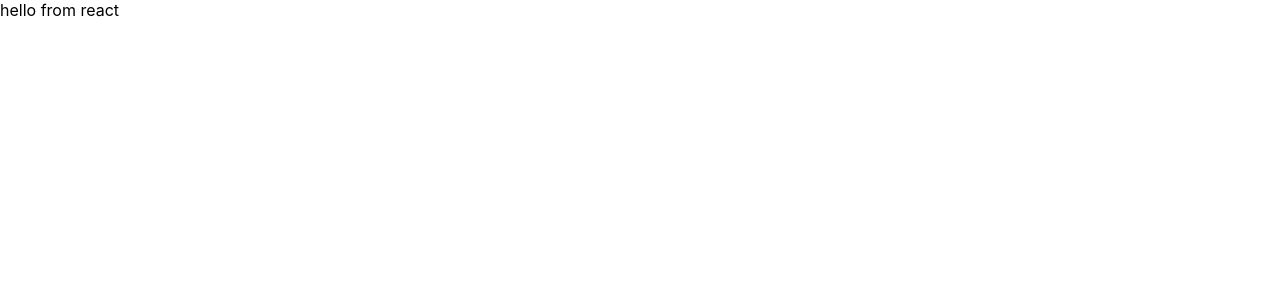
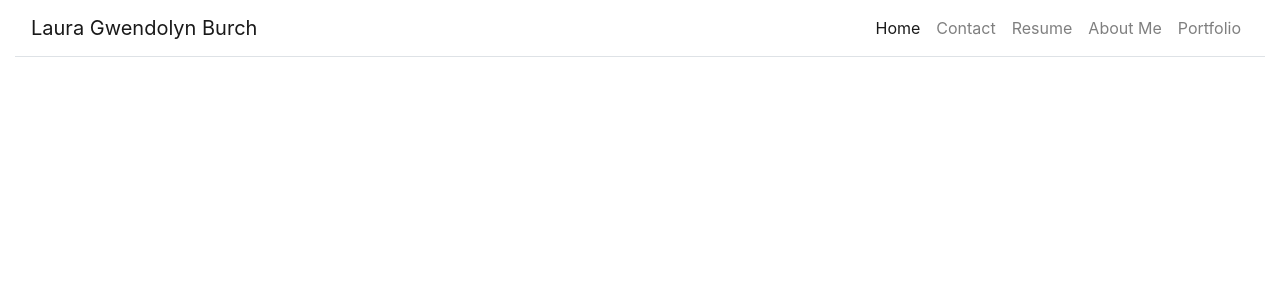
Before and after one commit to LauraGwendolynBurch/portfolio_react, a React (Create React App) app in the folder portfolio-react/: page / in a window 1280 px wide. Shown: the top 300 px of the page. Built offline with nearby package versions, Linux system fonts and the light colour scheme.

Commit message:
added a navBar and links

```diff
--- a/portfolio-react/package.json
+++ b/portfolio-react/package.json
@@ -6,8 +6,11 @@
     "@testing-library/jest-dom": "^5.11.9",
     "@testing-library/react": "^11.2.5",
     "@testing-library/user-event": "^12.8.3",
+    "bootstrap": "^4.6.0",
     "react": "^17.0.1",
+    "react-bootstrap": "^1.5.1",
     "react-dom": "^17.0.1",
+    "react-router-dom": "^5.2.0",
     "react-scripts": "4.0.3",
     "web-vitals": "^1.1.0"
   },
--- a/portfolio-react/src/App.js
+++ b/portfolio-react/src/App.js
@@ -1,18 +1,24 @@
 import React from 'react';
+import { BrowserRouter as Router, Switch, NavLink } from 'react-router-dom';
+import Container from 'react-bootstrap/Container';
+import Navbar from 'react-bootstrap/Navbar';
+import Nav from 'react-bootstrap/Nav';
+import './App.css';
+
 
 class App extends React.Component {
 
-  constructor(props){
+  constructor(props) {
     super(props);
     this.state = {
 
       title: "Laura Gwendolyn Burch",
-    headerLinks:[
-      { title: "Home", paths: "/"},
-      { title: "About", paths: "/about"},
-      { title: "Contact", paths: "/contact"},
-      { title: "Resume", paths: "/resume"},
-      { title: "Portfolio", paths: "/portfolio"}
+      headerLinks: [
+        { title: "Home", paths: "/" },
+        { title: "About", paths: "/about" },
+        { title: "Contact", paths: "/contact" },
+        { title: "Resume", paths: "/resume" },
+        { title: "Portfolio", paths: "/portfolio" }
       ],
       home: {
         title: "Full Stack Website Developer",
@@ -38,7 +44,25 @@ class App extends React.Component {
 
   render() {
     return (
-      <div>hello from react</div>
+      <Router>
+        <Container className="p-o" fluid={true}>
+          <Navbar className="border-bottom" bg="transparent" expand="lg">
+            <Navbar.Brand>Laura Gwendolyn Burch</Navbar.Brand>
+            <Navbar.Toggle aria-controls="navbar-toggle"/>
+            <Navbar.Collapse id="navbar-toggle">
+            <Switch>
+            <Nav className="ml-auto">
+            <Nav.Link as={NavLink} to="/">Home</Nav.Link>
+              <Nav.Link as={NavLink} to="/contact">Contact</Nav.Link>
+              <Nav.Link as={NavLink} to="/resume">Resume</Nav.Link>
+              <Nav.Link as={NavLink} to="/aboutMe">About Me</Nav.Link>
+              <Nav.Link as={NavLink} to="/portfolio">Portfolio</Nav.Link>
+              </Nav>
+              </Switch>
+            </Navbar.Collapse>
+            </Navbar>
+        </Container>
+      </Router>
     );
   }
 }
--- a/portfolio-react/src/index.js
+++ b/portfolio-react/src/index.js
@@ -3,6 +3,7 @@ import ReactDOM from 'react-dom';
 import './index.css';
 import App from './App';
 import reportWebVitals from './reportWebVitals';
+import 'bootstrap/dist/css/bootstrap.css';
 
 ReactDOM.render(
   <React.StrictMode>
```
Also changed, not shown: 1 other file (tests, documents, lock files or other folders). Lines whose indentation alone changed are shown as unchanged.
